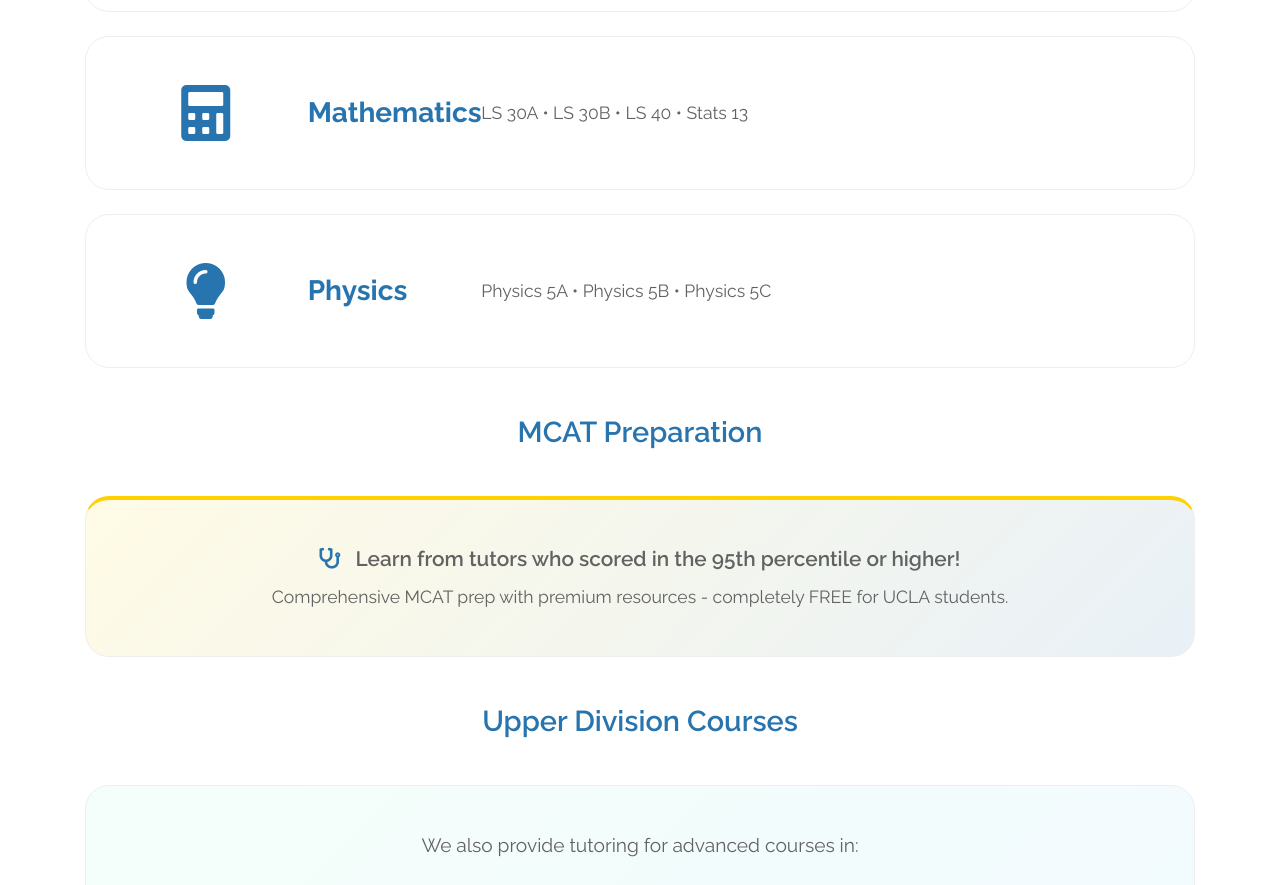
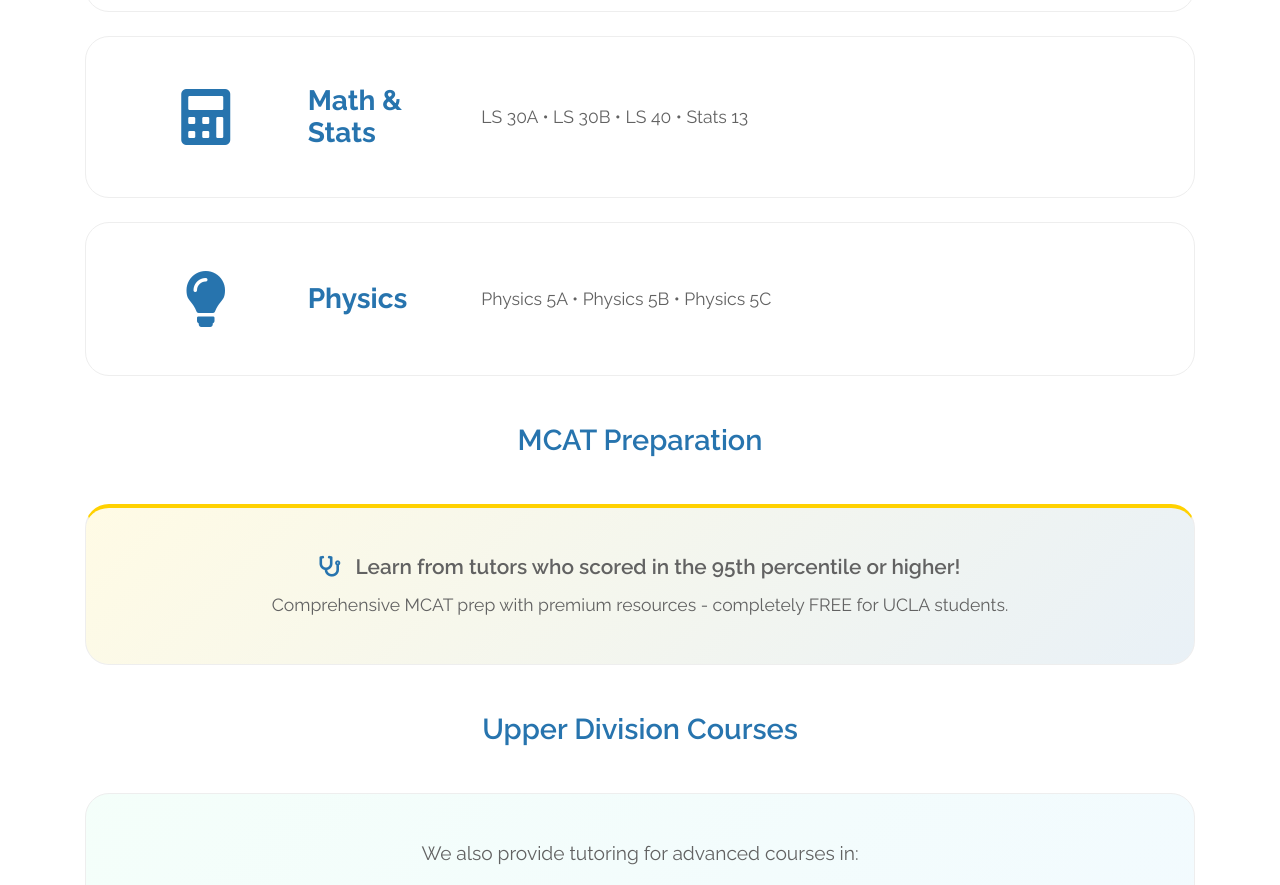
Before and after one commit to Badrivinayakmishra/BruinOlympiadSociety, a website: page public/tutoring.html in a window 1280 px wide. Shown: the part 1399-2284 px from the top of the page. Drawn offline with Linux system fonts and the light colour scheme.

Commit message:
Fix Mathematics section title to Math & Stats
Changed "Mathematics" to "Math & Stats" for better formatting and clarity

🤖 Generated with [Claude Code](https://claude.com/claude-code)

Co-Authored-By: Claude Sonnet 4.5 <noreply@anthropic.com>

```diff
--- a/public/tutoring.html
+++ b/public/tutoring.html
@@ -312,7 +312,7 @@
                 </div>
             </div>
 
-            <!-- Mathematics Row -->
+            <!-- Math & Stats Row -->
             <div class="row mb-4">
                 <div class="col-lg-12">
                     <div class="card-premium">
@@ -321,7 +321,7 @@
                                 <i class="fas fa-calculator fa-4x" style="color: var(--ucla-blue);"></i>
                             </div>
                             <div class="col-md-2">
-                                <h3 style="color: var(--ucla-blue); font-weight: 700; margin-bottom: 0;">Mathematics</h3>
+                                <h3 style="color: var(--ucla-blue); font-weight: 700; margin-bottom: 0;">Math & Stats</h3>
                             </div>
                             <div class="col-md-8">
                                 <p style="margin-bottom: 0; font-size: 1.1rem; line-height: 1.8;">
```
